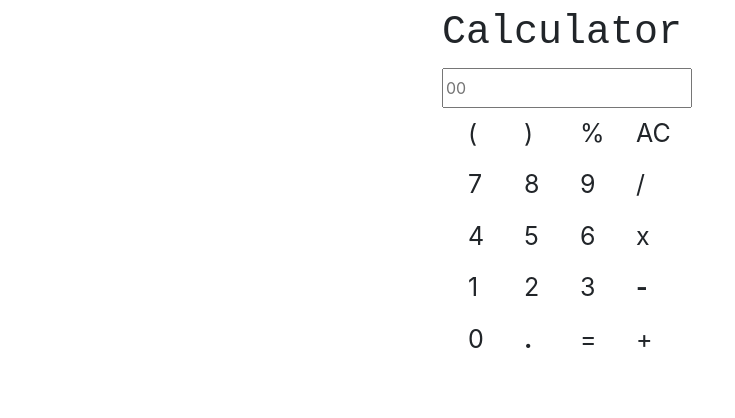
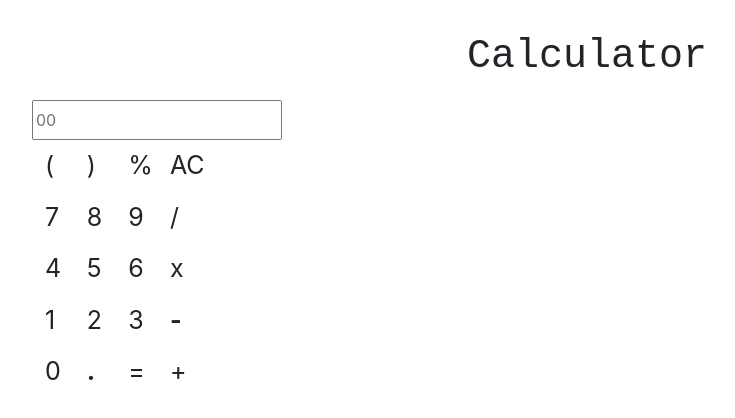
Before and after one commit to Aalishan17Raza/calculator, a plain HTML site: page index.html in a window 1280 px wide. Shown: the whole page, without its empty margins (53-788 px from the left). Drawn offline with nearby package versions, Linux system fonts and the light colour scheme; a web font is replaced by a local one.

Commit message:
Update styles.css

```diff
--- a/styles.css
+++ b/styles.css
@@ -3,7 +3,7 @@ h1 {
     font-family: 'Azeret Mono', monospace;
     padding-bottom: 1%;
     padding-top: 3%;
-    text-align: left;
+    text-align: center
 }
 
 #place {
@@ -19,12 +19,11 @@ button {
     padding: 10px 20px;
 }
 
-.container {
-    width: 25%;
+.container-fluid {
     margin: 0 auto 0 auto;
+    text-align: center;
 }
 
-.col-2 {
-    padding-left: 28px;
-    padding-right: 28px;
+.btn-group {
+    width: 250px;
 }
```
